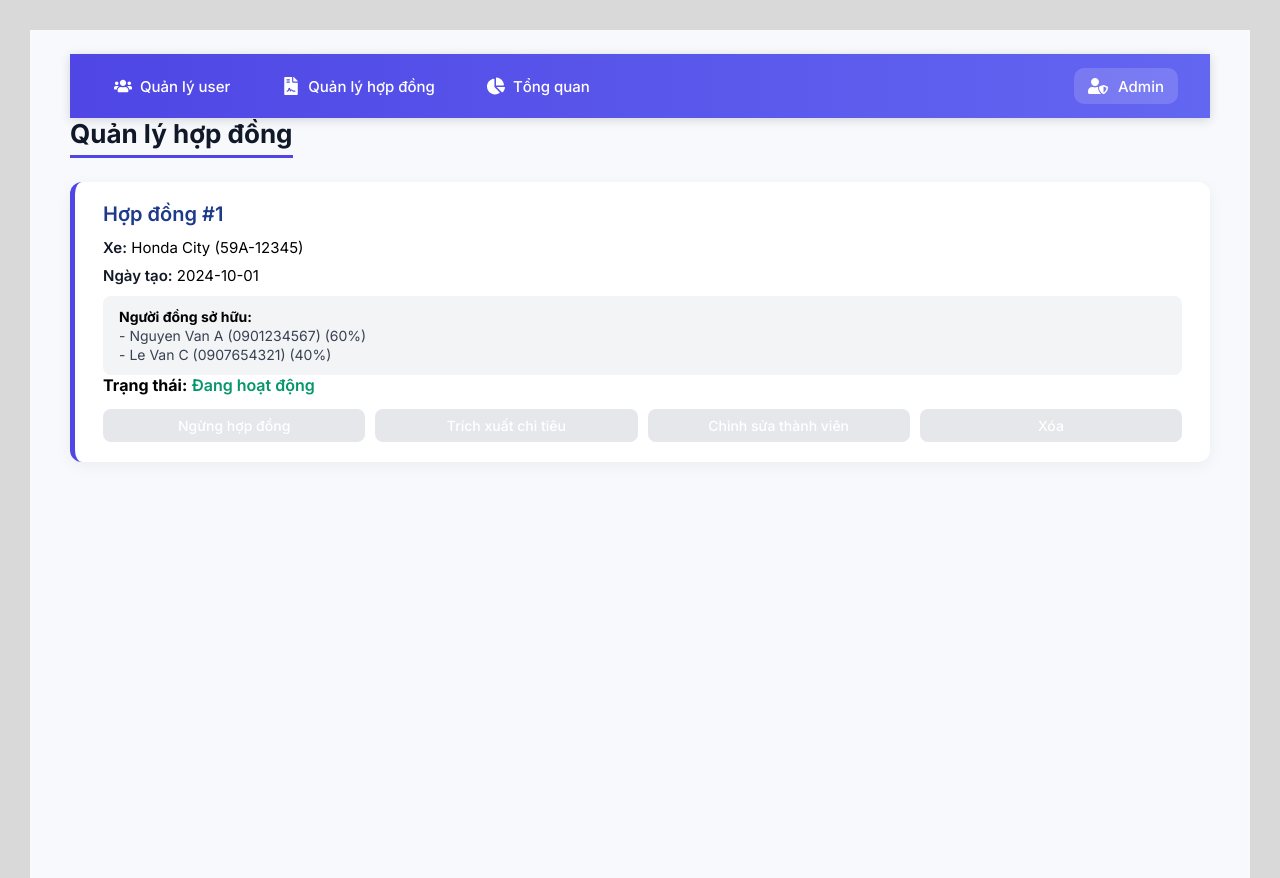
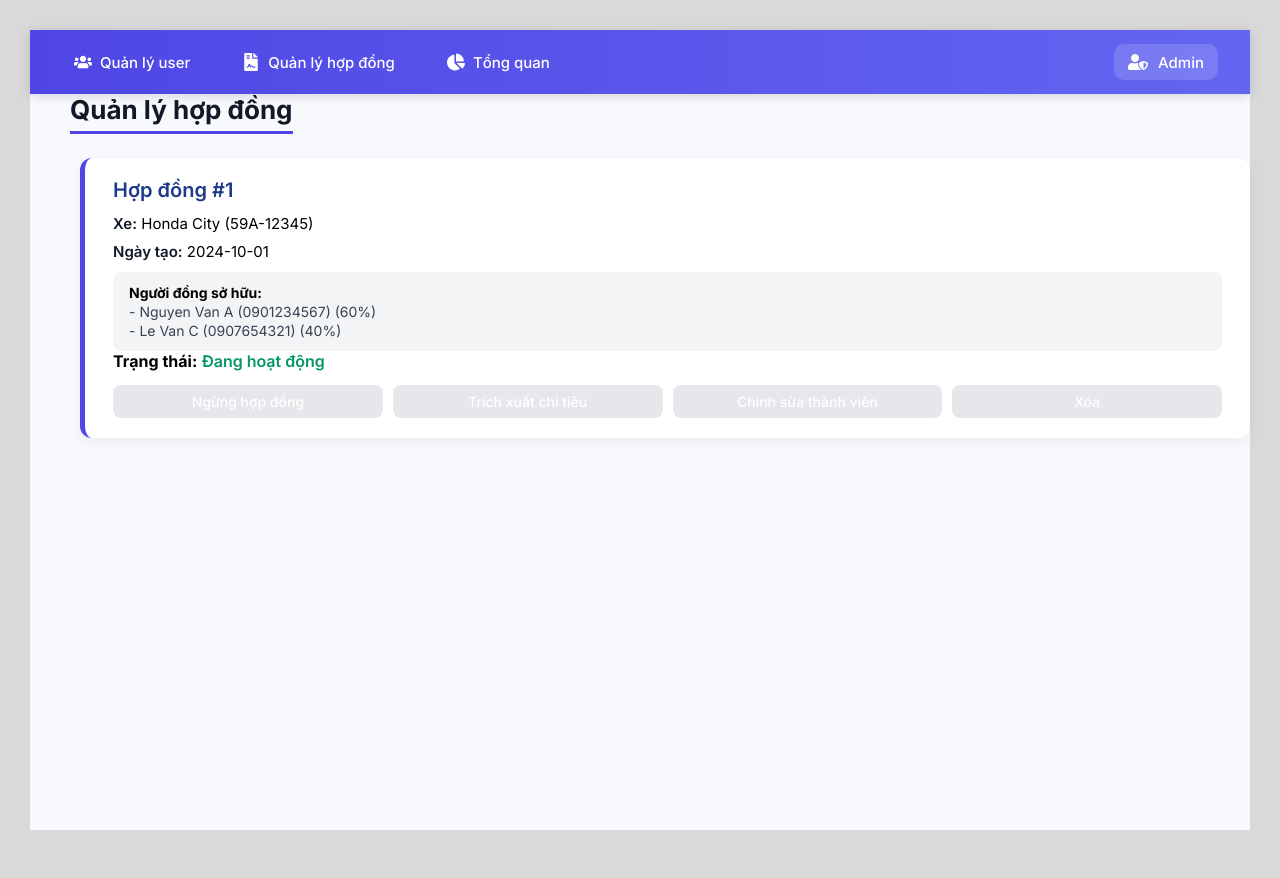
Before and after one commit to HaNguyenOnGit/SWP391_Topic6_SE1814_G8, a React (Vite) app in the folder src/front-end/App/: page /admin/contracts in a window 1280 px wide. After the commit the page ends 830 px from the top, so only its background shows below. Built offline with nearby package versions, Linux system fonts and the light colour scheme; no server answers.

Commit message:
Update AdminContract.css

```diff
--- a/src/front-end/App/src/AdminPages/AdminContract.css
+++ b/src/front-end/App/src/AdminPages/AdminContract.css
@@ -2,7 +2,6 @@
 .contracts-container {
     background: #f7f9fc;
     min-height: 100vh;
-    padding: 24px 40px;
     font-family: "Inter", "Segoe UI", sans-serif;
     color: #1f2937;
 }
@@ -15,6 +14,7 @@
     border-bottom: 3px solid #4f46e5;
     display: inline-block;
     padding-bottom: 6px;
+    margin-left: 40px;
 }
 
 /* ========== Khung hợp đồng ========== */
@@ -26,6 +26,7 @@
     margin-bottom: 24px;
     transition: transform 0.2s ease, box-shadow 0.2s ease;
     border-left: 5px solid #4f46e5;
+    margin-left: 50px;
 }
 
 .contract-card:hover {
```
